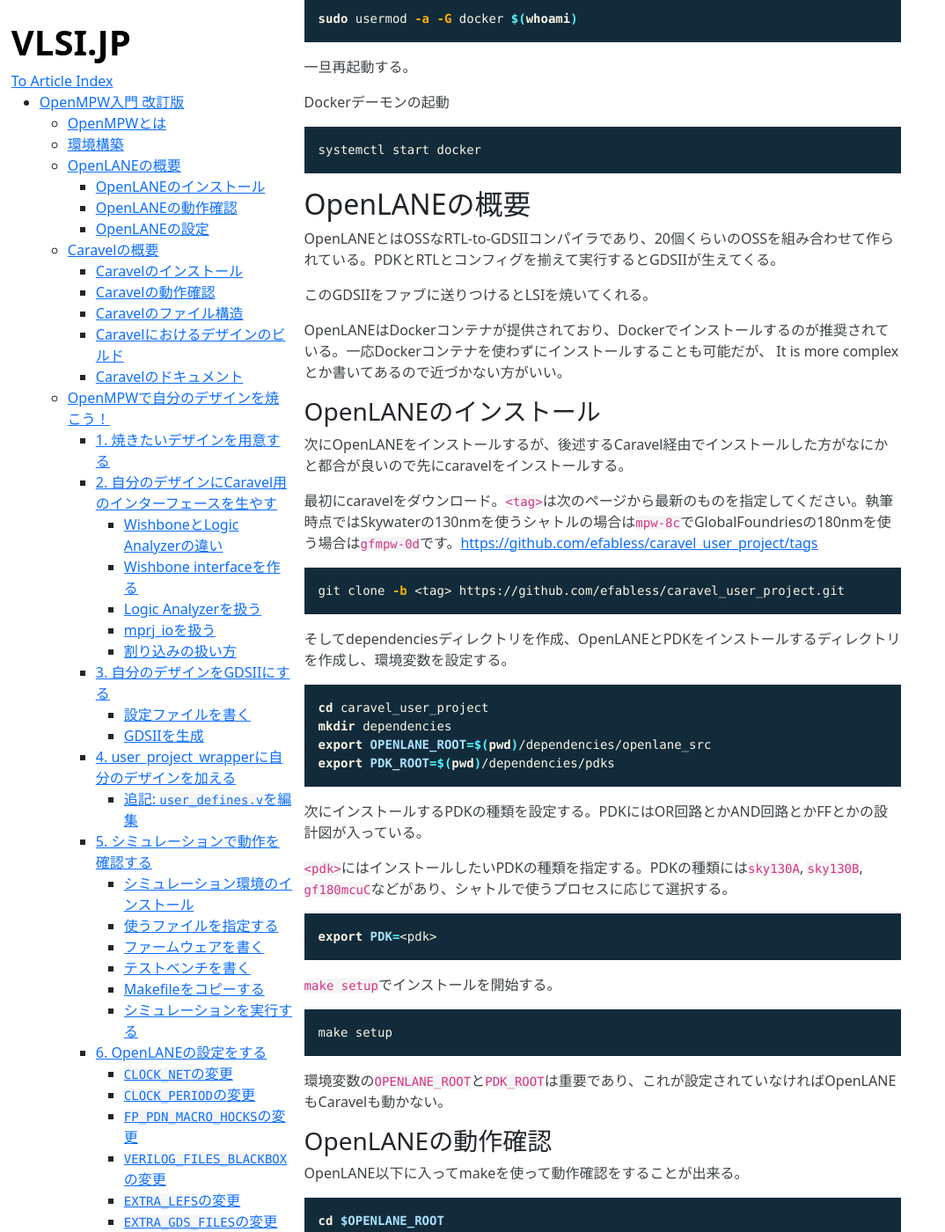
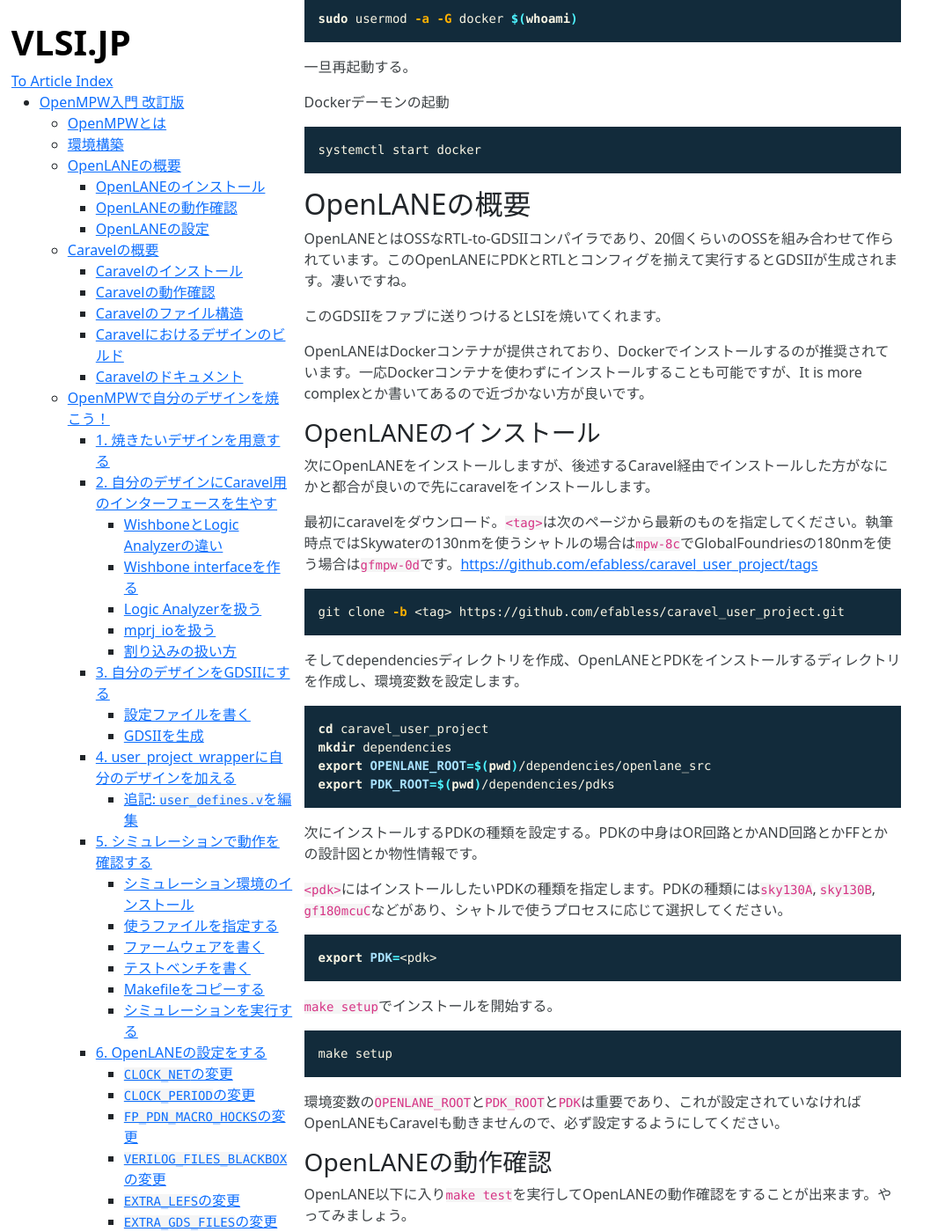
Before and after one commit to Cra2yPierr0t/Cra2yPierr0t.github.io, a Jekyll site: the page built from OpenMPW.md, in a window 1280 px wide and 1400 px high, scrolled down 1766 px. Shown: the whole window at 88% size, without its empty margins (0-1074 px from the left). Built offline with Jekyll 4.4.1, drawn with Linux system fonts in a browser that asks for light colours; some of the changed text lies outside the part shown.

Commit message:
add keigo

````diff
--- a/OpenMPW.md
+++ b/OpenMPW.md
@@ -43,7 +43,7 @@
 
 
 ## 環境構築
-OpenLANEをインストールするための環境を構築する。Linux/M1 Mac/Intel Mac/Winに対応している。
+まずはOpenMPWの開発を始めるための最低限の環境を構築しましょう。Linux/M1 Mac/Intel Mac/Winに対応しています。
 
 最小要件はこちら
 
@@ -52,7 +52,7 @@
 * Git 2.22+
 * Docker 19.03.12+
 
-以下のコマンドはarchlinuxを対象としているが、pipとvirtualenvとdockerが入ればどのOSでもよい。
+以下のコマンドはarchlinuxを対象としたのもですが、pipとvirtualenvとdockerがインストールさえ出来ればどんなOSでも構いません。
 
 pipとvirtualenvのインストール
 ```bash
@@ -63,7 +63,7 @@
 sudo pacman -S docker
 ```
 
-自分をdockerグループに追加する。これはセキュリティ上大変よろしくない。これを回避するためにpodmanを使ったり色々試したが結局無理だったので諦めた。回避出来るなら教えてほしい。
+自分をdockerグループに追加しましょう。これはセキュリティ上大変よろしくありませんが、これを回避するためにpodmanを使ったり色々試したが結局無理だったので諦めました。回避出来るなら教えてほしい。
 ```bash
 sudo usermod -a -G docker $(whoami)
 ```
@@ -76,21 +76,21 @@
 ```
 
 ## OpenLANEの概要
-OpenLANEとはOSSなRTL-to-GDSIIコンパイラであり、20個くらいのOSSを組み合わせて作られている。PDKとRTLとコンフィグを揃えて実行するとGDSIIが生えてくる。
+OpenLANEとはOSSなRTL-to-GDSIIコンパイラであり、20個くらいのOSSを組み合わせて作られています。このOpenLANEにPDKとRTLとコンフィグを揃えて実行するとGDSIIが生成されます。凄いですね。
 
-このGDSIIをファブに送りつけるとLSIを焼いてくれる。
+このGDSIIをファブに送りつけるとLSIを焼いてくれます。
 
-OpenLANEはDockerコンテナが提供されており、Dockerでインストールするのが推奨されている。一応Dockerコンテナを使わずにインストールすることも可能だが、  It is more complexとか書いてあるので近づかない方がいい。
+OpenLANEはDockerコンテナが提供されており、Dockerでインストールするのが推奨されています。一応Dockerコンテナを使わずにインストールすることも可能ですが、It is more complexとか書いてあるので近づかない方が良いです。
 
 ### OpenLANEのインストール
-次にOpenLANEをインストールするが、後述するCaravel経由でインストールした方がなにかと都合が良いので先にcaravelをインストールする。
+次にOpenLANEをインストールしますが、後述するCaravel経由でインストールした方がなにかと都合が良いので先にcaravelをインストールします。
 
 最初にcaravelをダウンロード。`<tag>`は次のページから最新のものを指定してください。執筆時点ではSkywaterの130nmを使うシャトルの場合は`mpw-8c`でGlobalFoundriesの180nmを使う場合は`gfmpw-0d`です。[https://github.com/efabless/caravel_user_project/tags](https://github.com/efabless/caravel_user_project/tags)
 ```bash
 git clone -b <tag> https://github.com/efabless/caravel_user_project.git
 ```
 
-そしてdependenciesディレクトリを作成、OpenLANEとPDKをインストールするディレクトリを作成し、環境変数を設定する。
+そしてdependenciesディレクトリを作成、OpenLANEとPDKをインストールするディレクトリを作成し、環境変数を設定します。
 ```bash
 cd caravel_user_project
 mkdir dependencies
@@ -98,9 +98,9 @@
 export PDK_ROOT=$(pwd)/dependencies/pdks
 ```
 
-次にインストールするPDKの種類を設定する。PDKにはOR回路とかAND回路とかFFとかの設計図が入っている。
+次にインストールするPDKの種類を設定する。PDKの中身はOR回路とかAND回路とかFFとかの設計図とか物性情報です。
 
-`<pdk>`にはインストールしたいPDKの種類を指定する。PDKの種類には`sky130A`, `sky130B`, `gf180mcuC`などがあり、シャトルで使うプロセスに応じて選択する。
+`<pdk>`にはインストールしたいPDKの種類を指定します。PDKの種類には`sky130A`, `sky130B`, `gf180mcuC`などがあり、シャトルで使うプロセスに応じて選択してください。
 ```bash
 export PDK=<pdk>
 ```
@@ -110,20 +110,22 @@
 make setup
 ```
 
-環境変数の`OPENLANE_ROOT`と`PDK_ROOT`は重要であり、これが設定されていなければOpenLANEもCaravelも動かない。
+環境変数の`OPENLANE_ROOT`と`PDK_ROOT`と`PDK`は重要であり、これが設定されていなければOpenLANEもCaravelも動きませんので、必ず設定するようにしてください。
 ### OpenLANEの動作確認
-OpenLANE以下に入ってmakeを使って動作確認をすることが出来る。
+
+OpenLANE以下に入り`make test`を実行してOpenLANEの動作確認をすることが出来ます。やってみましょう。
 ```bash
 cd $OPENLANE_ROOT
 make test
 ```
-Basic test passedと出れば問題なくインストール出来ている。
+
+Basic test passedと出れば問題なくインストール出来ています。
 
 ![](https://i.imgur.com/mhYH6Wb.png)
 
-既に用意されている`design/`以下のデザインをビルドしたい場合は、`make mount`してから`./flow.tcl -design ディレクトリ名`でビルド出来る。
+既に用意されている`design/`以下のデザインをビルドしたい場合は、`make mount`してから`./flow.tcl -design ディレクトリ名`でビルド出来ます。
 
-以下は試しにAPUをビルドするコマンドである。
+以下では試しにAPUをビルドしています。
 ```bash
 cd $OPENLANE_ROOT
 make mount
@@ -131,13 +133,13 @@
 ```
 
 OpenLANEを直接使ってデザインをビルドした際に生成されたGDSIIは
-`OpenLANE/designs/APU/runs/RUN_<date>/results/final/gds`以下に存在しており、klayoutを用いてレイアウトを見られる。
+`OpenLANE/designs/APU/runs/RUN_<date>/results/final/gds`以下に存在しており、klayoutを用いてレイアウトを見られます、見てみましょう。テンションが上がりますね。
 ```bash
 klayout APU.gds
 ```
 ![](https://i.imgur.com/XJ0v0dL.png)
 
-この画像は回路が生成されている感を感じるためにデキャップセルを非表示にしており、実際に見られるものとは少し異なる。
+この画像は回路が生成されている感を感じるためにデキャップセルを非表示にしており、実際に見られるものとは少し異なります。
 
 ### OpenLANEの設定
 OpenLANEを使う上でHDLを書くのと同時に、そのデザインに応じたOpenLANE用の設定ファイルを書く必要がある。
````
